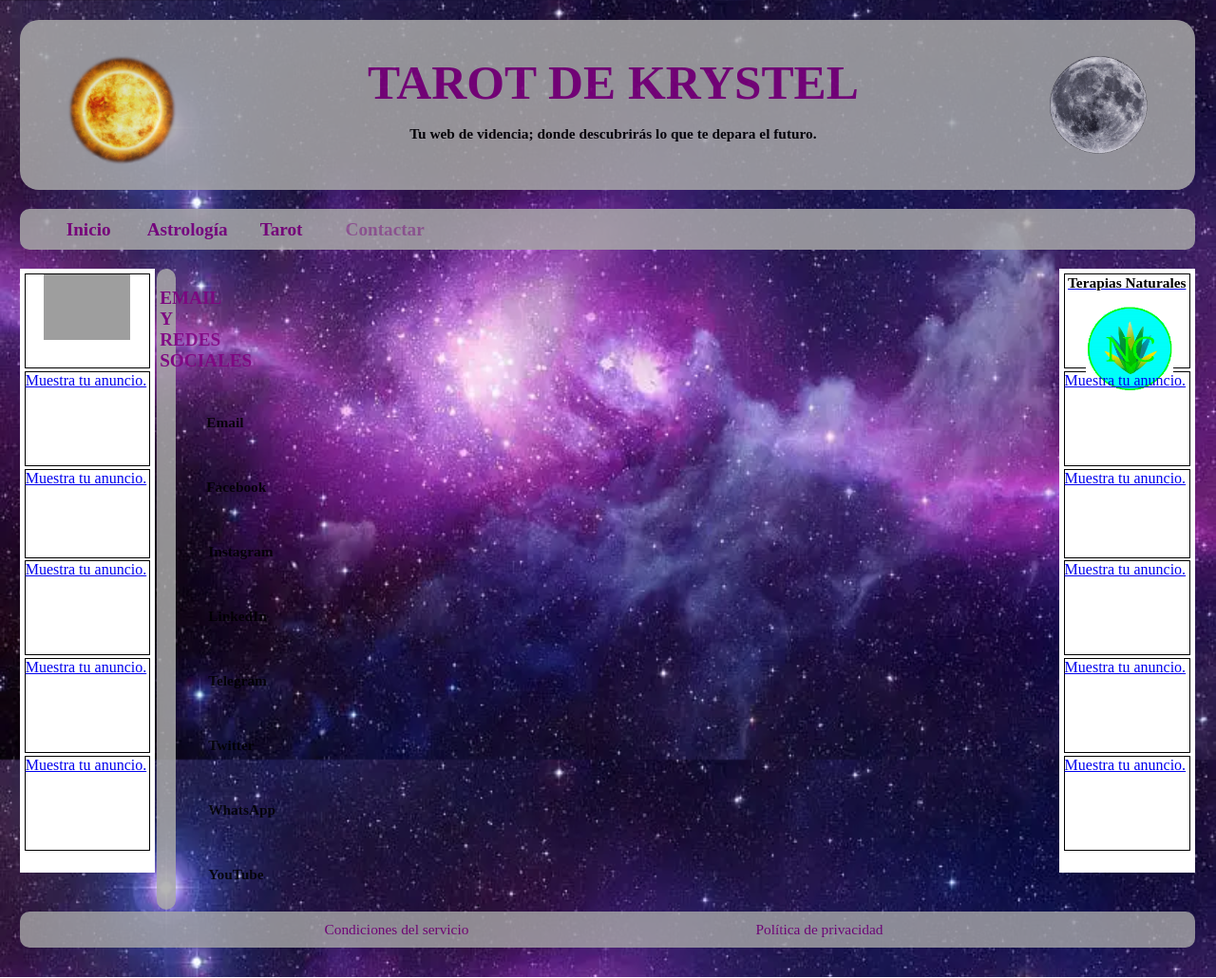
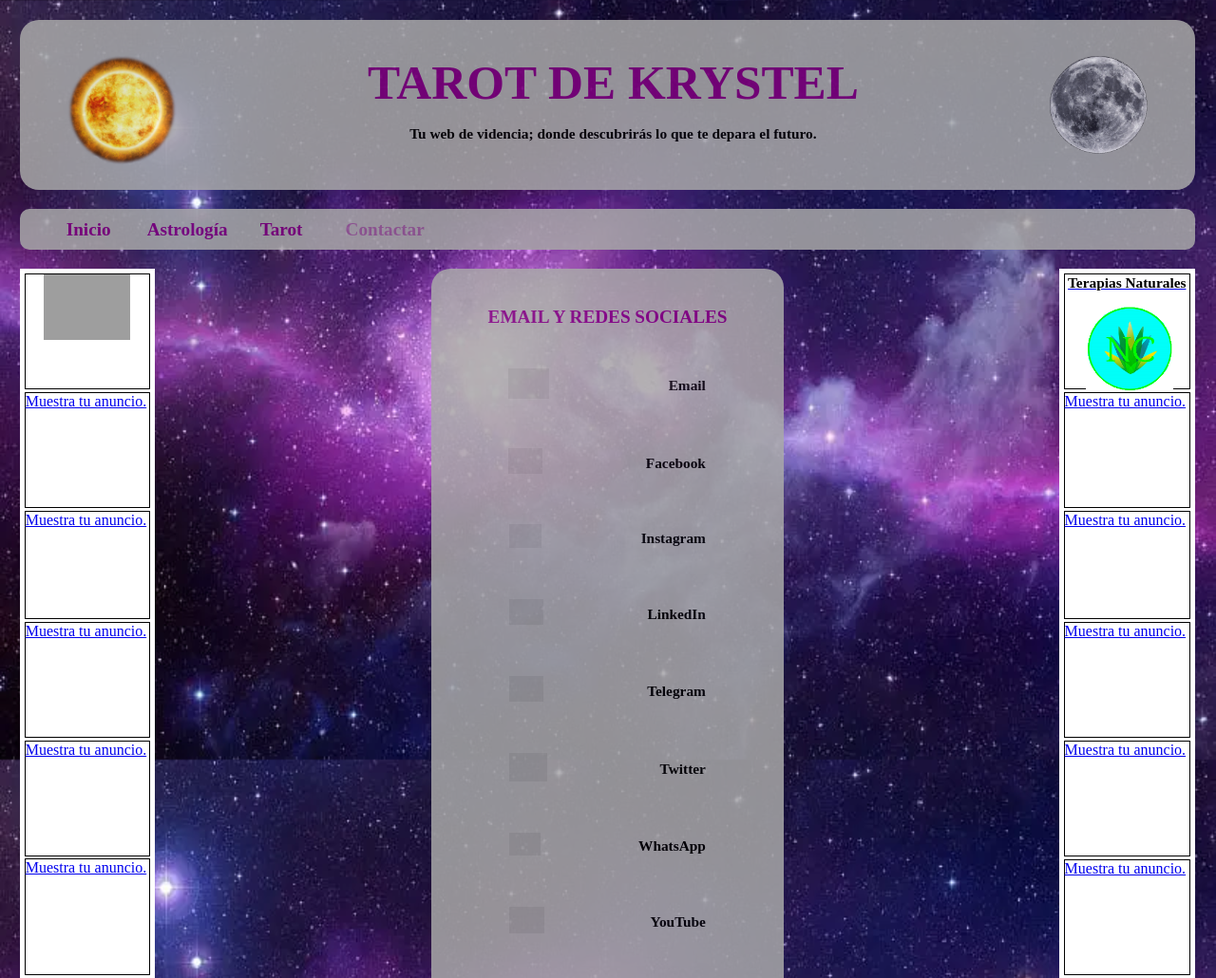
Before and after one commit to tarotdekrystel/tarotdekrystel.github.io, a plain HTML site: page contactar.html in a window 1280 px wide. Shown: the top 1030 px of the page at 95% size. Drawn offline with Linux system fonts and the light colour scheme; grey boxes are pictures that could not be loaded; a web font is replaced by a local one.

Commit message:
Corregidos estilos contactar
Corregidos los estilos, de la página contactar.

```diff
--- a/styles.css
+++ b/styles.css
@@ -526,6 +526,12 @@
     padding: 0.5%;
   }
 
+  .elem-1-m {
+    grid-column: 22 / 40;
+    height: 94%;
+    padding: 0.5%;
+  }
+
   .elem-2-i {
     grid-column: 11 / 29;
     padding: 3%;
```
